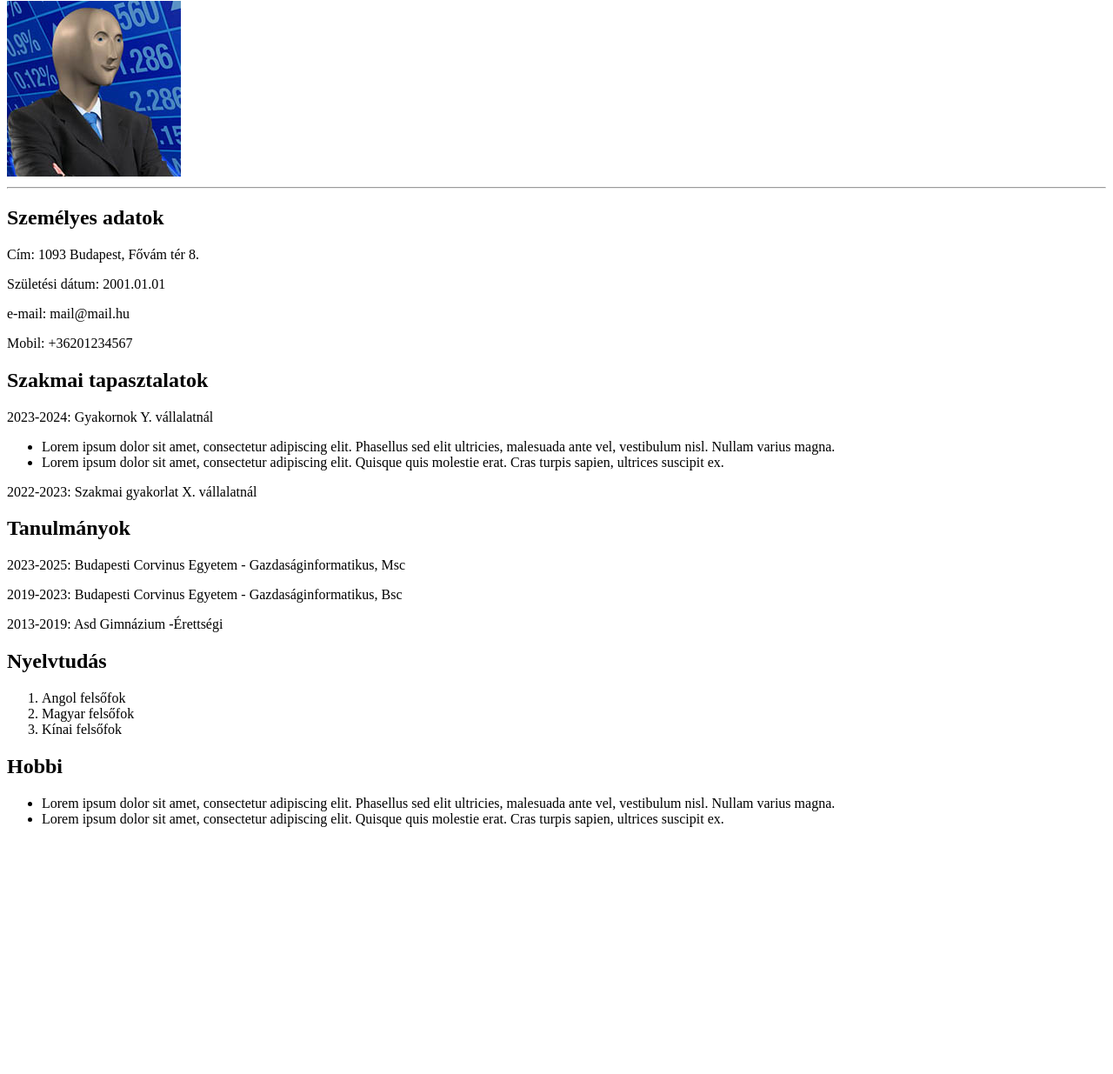
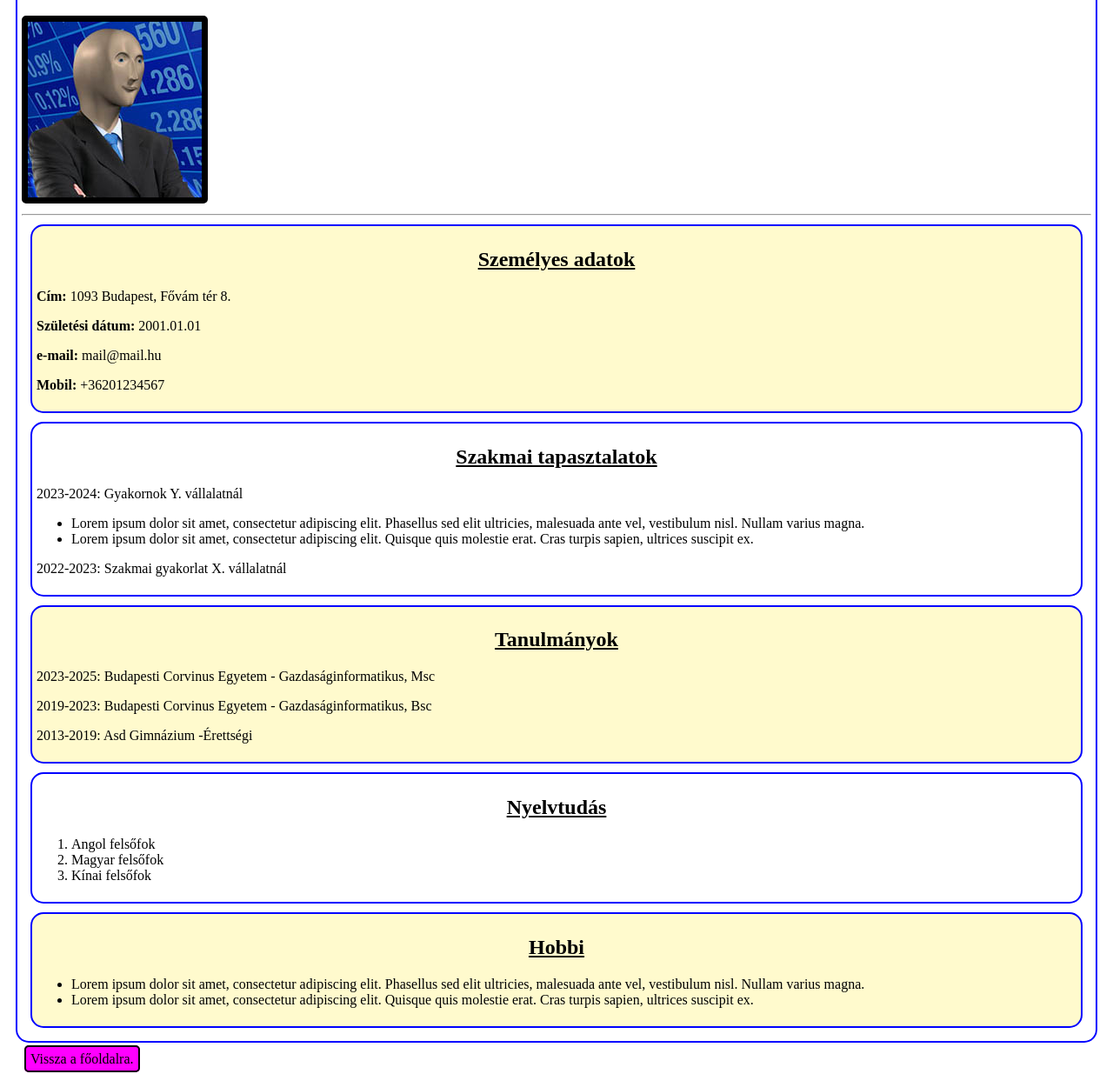
Before and after one commit to boldizsarelek/halozatok, a plain HTML site: page HajosTeszt/wwwroot/cv.html in a window 1280 px wide. Shown: the part 79-1314 px from the top of the page at 87% size. Before the commit the page ends 1046 px from the top, so only its background shows below. Drawn offline with Linux system fonts and the light colour scheme.

Commit message:
Harmadik heti feladatok megoldása

```diff
--- /dev/null
+++ b/HajosTeszt/wwwroot/cv.css
@@ -0,0 +1,39 @@
+div {
+    margin: 10px;
+    border: 2px solid;
+    border-color: blue;
+    border-radius: 15px;
+    padding: 5px;
+}
+
+h2 {
+    text-decoration: underline;
+    text-align:center;
+}
+
+a {
+    padding: 5px;
+    border-radius: 5px;
+    background-color: fuchsia;
+    text-decoration: none;
+    color: black;
+    border: 2px solid black;
+    margin: 20px;
+}
+
+a:hover {
+    background-color: white;
+}
+
+#szines {
+    background-color: lemonchiffon;
+}
+
+#bold {
+    font-weight: bold;
+}
+
+img {
+    border-radius:5px;
+    border: 7px solid black;
+}
--- a/HajosTeszt/wwwroot/cv.html
+++ b/HajosTeszt/wwwroot/cv.html
@@ -1,23 +1,29 @@
 <!DOCTYPE html>
 <html>
+
 <head>
     <meta charset="utf-8" />
     <title>CV</title>
+    <link href="cv.css" rel="stylesheet" />
 </head>
+
 <body>
+    <div>
 
         <h1>
             Elek Boldizsár
         </h1>
-    <img src="img/stonks.jpg" alt="Profilkép" />
+        <img src="img/stonks.jpg" alt="Profilkép" class="kozepen"/>
         <hr>
+        <div id="szines">
+            <h2>Személyes adatok</h2>
+            <p><span id="bold">Cím: </span>1093 Budapest, Fővám tér 8.</p>
+            <p><span id="bold">Születési dátum: </span>2001.01.01</p>
+            <p><span id="bold">e-mail: </span>mail@mail.hu</p>
+            <p><span id="bold">Mobil:</span> +36201234567</p>
+        </div>
+
         <div>
-        <h2>Személyes adatok</h2>
-        <p>Cím: 1093 Budapest, Fővám tér 8.</p>
-        <p>Születési dátum: 2001.01.01</p>
-        <p>e-mail: mail@mail.hu</p>
-        <p>Mobil: +36201234567</p>
-    </div>
             <h2>Szakmai tapasztalatok</h2>
             <p>2023-2024: Gyakornok Y. vállalatnál</p>
             <ul>
@@ -26,23 +32,32 @@
 
             </ul>
             <p>2022-2023: Szakmai gyakorlat X. vállalatnál</p>
+        </div>
 
+        <div id="szines">
             <h2>Tanulmányok</h2>
             <p>2023-2025: Budapesti Corvinus Egyetem - Gazdaságinformatikus, Msc</p>
             <p>2019-2023: Budapesti Corvinus Egyetem - Gazdaságinformatikus, Bsc </p>
             <p>2013-2019: Asd Gimnázium -Érettségi</p>
+        </div>
 
+        <div>
             <h2>Nyelvtudás</h2>
             <ol>
                 <li>Angol felsőfok</li>
                 <li>Magyar felsőfok</li>
                 <li>Kínai felsőfok</li>
             </ol>
+        </div>
 
+        <div id="szines">
             <h2>Hobbi</h2>
             <ul>
                 <li>Lorem ipsum dolor sit amet, consectetur adipiscing elit. Phasellus sed elit ultricies, malesuada ante vel, vestibulum nisl. Nullam varius magna.</li>
                 <li>Lorem ipsum dolor sit amet, consectetur adipiscing elit. Quisque quis molestie erat. Cras turpis sapien, ultrices suscipit ex.</li>
             </ul>
+        </div>
+    </div>
+    <a href="index.html">Vissza a főoldalra.</a>
 </body>
 </html>
```
Also changed, not shown: HajosTeszt/wwwroot/index.html (+1 -0 lines). Lines whose indentation alone changed are shown as unchanged.
